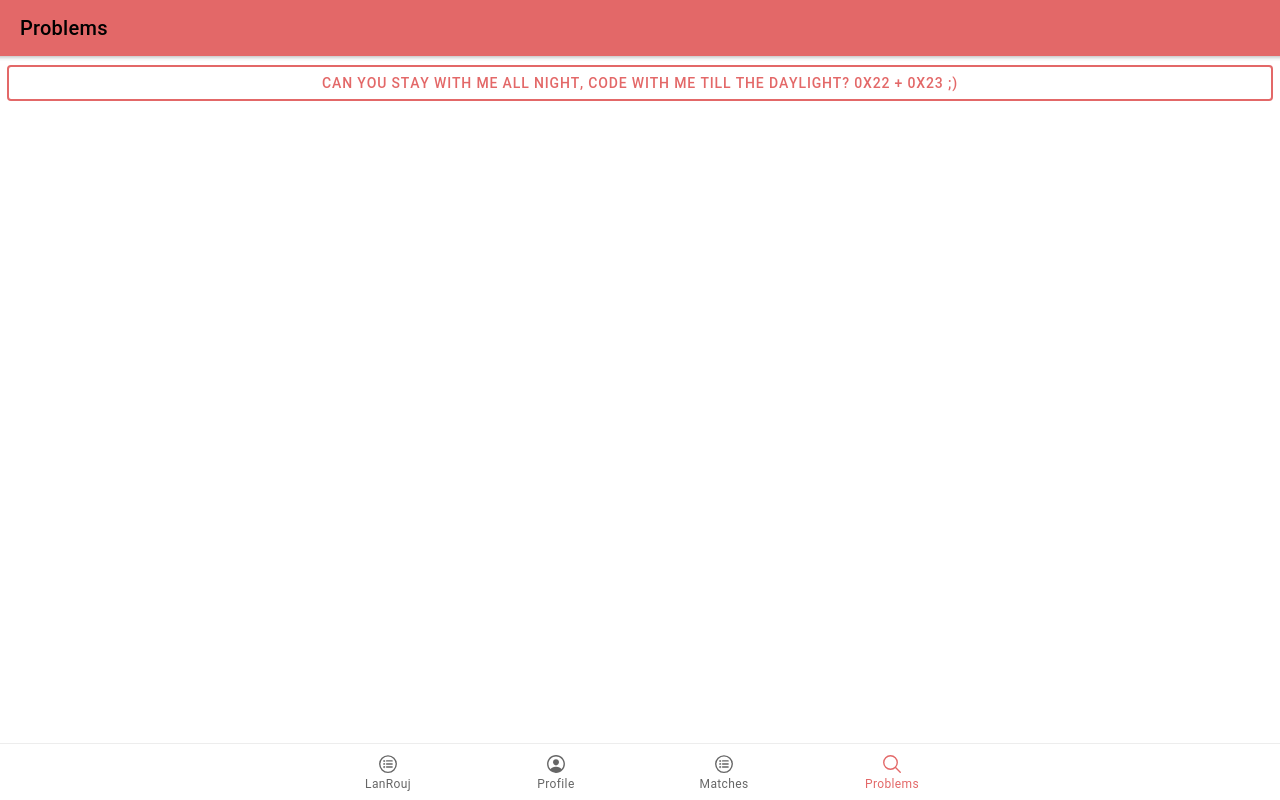
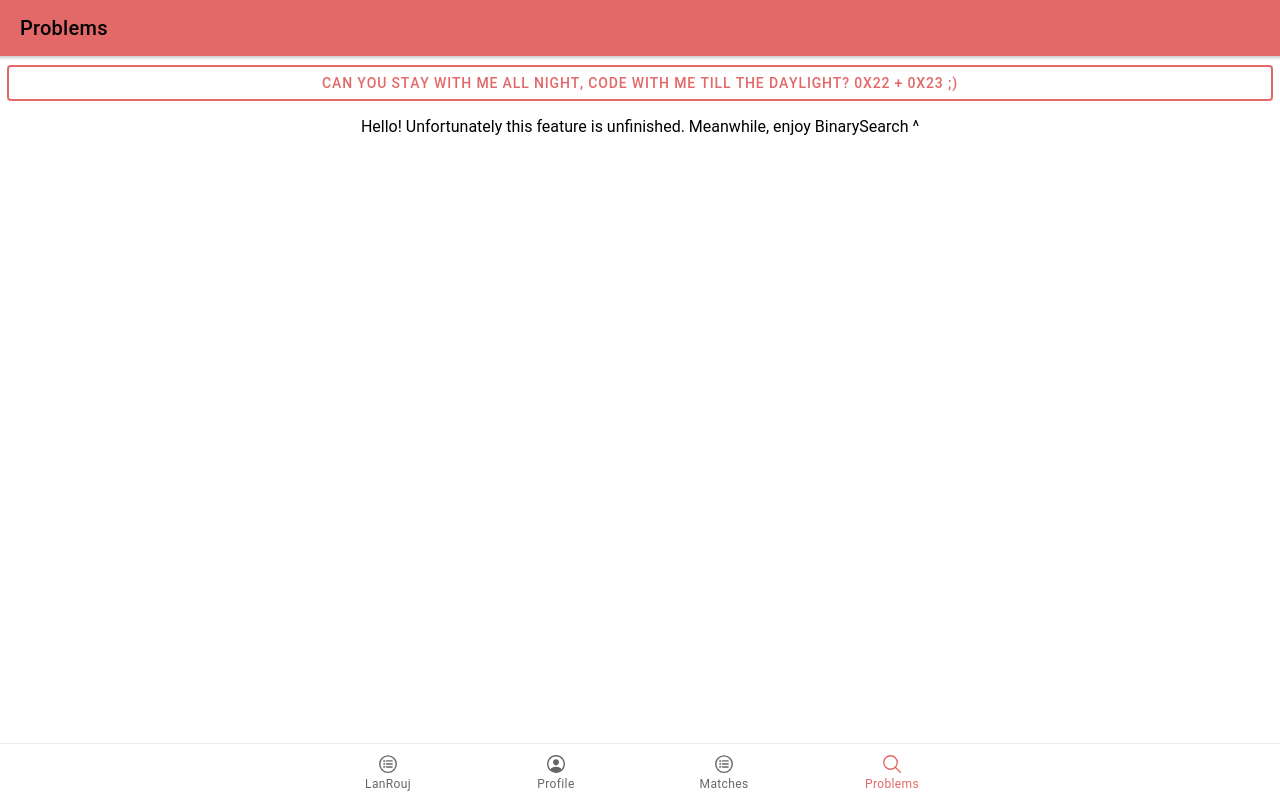
Before and after one commit to AlanDiNguyen/Lanrouj-2.0, a React (Create React App) app: page /problems in a window 1280 px wide. Built offline with nearby package versions, Linux system fonts and the light colour scheme; no server answers; the HTML template or start-up script is replaced by a standard one.

Commit message:
Added Text for PJ

```diff
--- a/src/pages/Matches.js
+++ b/src/pages/Matches.js
@@ -14,7 +14,7 @@ const Matches = () => {
               <IonButton expand="block" href={"https://tinder.com/?lang=en"} color="primary" fill="outline">
                 Hot Singles Near You
               </IonButton>
-              <p align="center">Hello! Unfortunately this feature is unfinished. Meanwhile, enjoy tinder ^</p>
+              <p align="center">Hello! Unfortunately this feature is unfinished. Meanwhile, enjoy Tinder ^</p>
             </IonCol>
           </IonRow>
       </IonContent>
--- a/src/pages/Problems.js
+++ b/src/pages/Problems.js
@@ -14,6 +14,7 @@ const Problems = () => {
                 <IonButton expand="block" href={"https://binarysearch.com/"} color="primary" fill="outline">
                   Can you stay with me all night, code with me till the daylight? 0x22 + 0x23 ;)
                 </IonButton>
+                <p align="center">Hello! Unfortunately this feature is unfinished. Meanwhile, enjoy BinarySearch ^</p>
               </IonCol>
             </IonRow>
       </IonContent>
```
